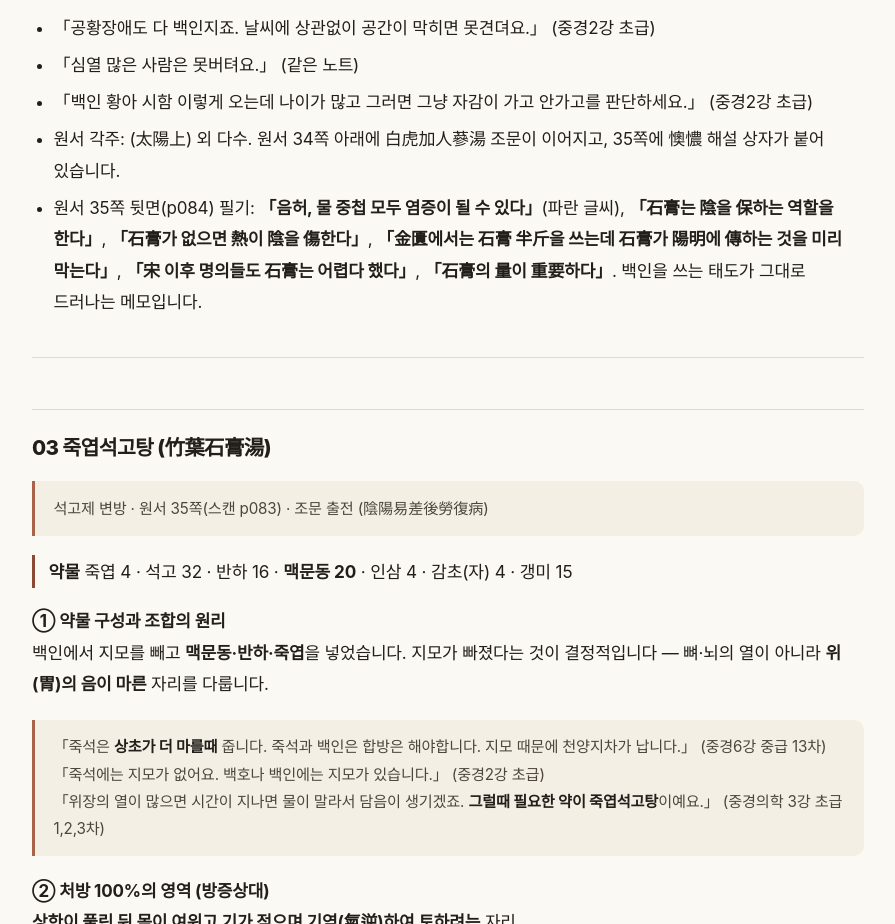
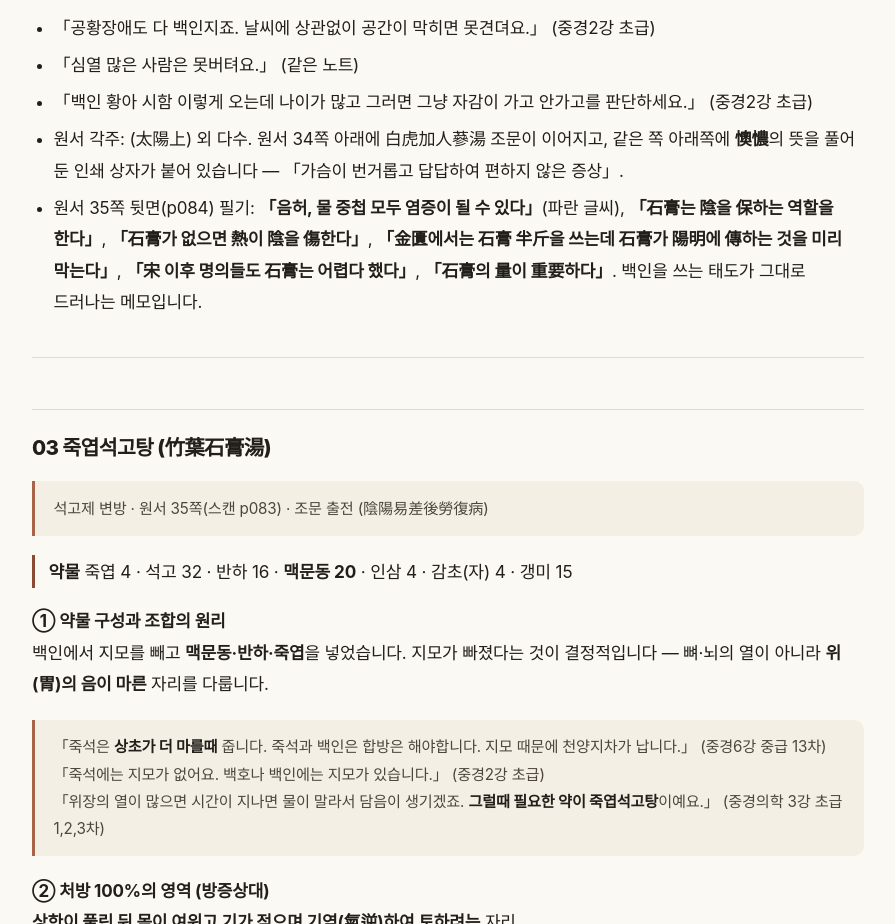
Before and after one commit to mujusang/habbang, a plain HTML site: page 1m75rsghaly9zya7/doc-12.html in a window 1280 px wide. Shown: the part 4300-5224 px from the top of the page, without its empty margins (346-1241 px from the left). Drawn offline with Linux system fonts and the light colour scheme.

Commit message:
석고제: 懊憹 해설 상자 위치 정정(원서 34쪽)

```diff
--- a/1m75rsghaly9zya7/doc-12.html
+++ b/1m75rsghaly9zya7/doc-12.html
@@ -209,7 +209,7 @@
 <li>「공황장애도 다 백인지죠. 날씨에 상관없이 공간이 막히면 못견뎌요.」 (중경2강 초급)</li>
 <li>「심열 많은 사람은 못버텨요.」 (같은 노트)</li>
 <li>「백인 황아 시함 이렇게 오는데 나이가 많고 그러면 그냥 자감이 가고 안가고를 판단하세요.」 (중경2강 초급)</li>
-<li>원서 각주: (太陽上) 외 다수. 원서 34쪽 아래에 白虎加人蔘湯 조문이 이어지고, 35쪽에 懊憹 해설 상자가 붙어 있습니다.</li>
+<li>원서 각주: (太陽上) 외 다수. 원서 34쪽 아래에 白虎加人蔘湯 조문이 이어지고, 같은 쪽 아래쪽에 <strong>懊憹</strong>의 뜻을 풀어 둔 인쇄 상자가 붙어 있습니다 — 「가슴이 번거롭고 답답하여 편하지 않은 증상」.</li>
 <li>원서 35쪽 뒷면(p084) 필기: <strong>「음허, 물 중첩 모두 염증이 될 수 있다」</strong>(파란 글씨), <strong>「石膏는 陰을 保하는 역할을 한다」</strong>, <strong>「石膏가 없으면 熱이 陰을 傷한다」</strong>, <strong>「金匱에서는 石膏 半斤을 쓰는데 石膏가 陽明에 傳하는 것을 미리 막는다」</strong>, <strong>「宋 이후 명의들도 石膏는 어렵다 했다」</strong>, <strong>「石膏의 量이 重要하다」</strong>. 백인을 쓰는 태도가 그대로 드러나는 메모입니다.</li>
 </ul>
 <hr />
```
Also changed, not shown: 1 other file.
